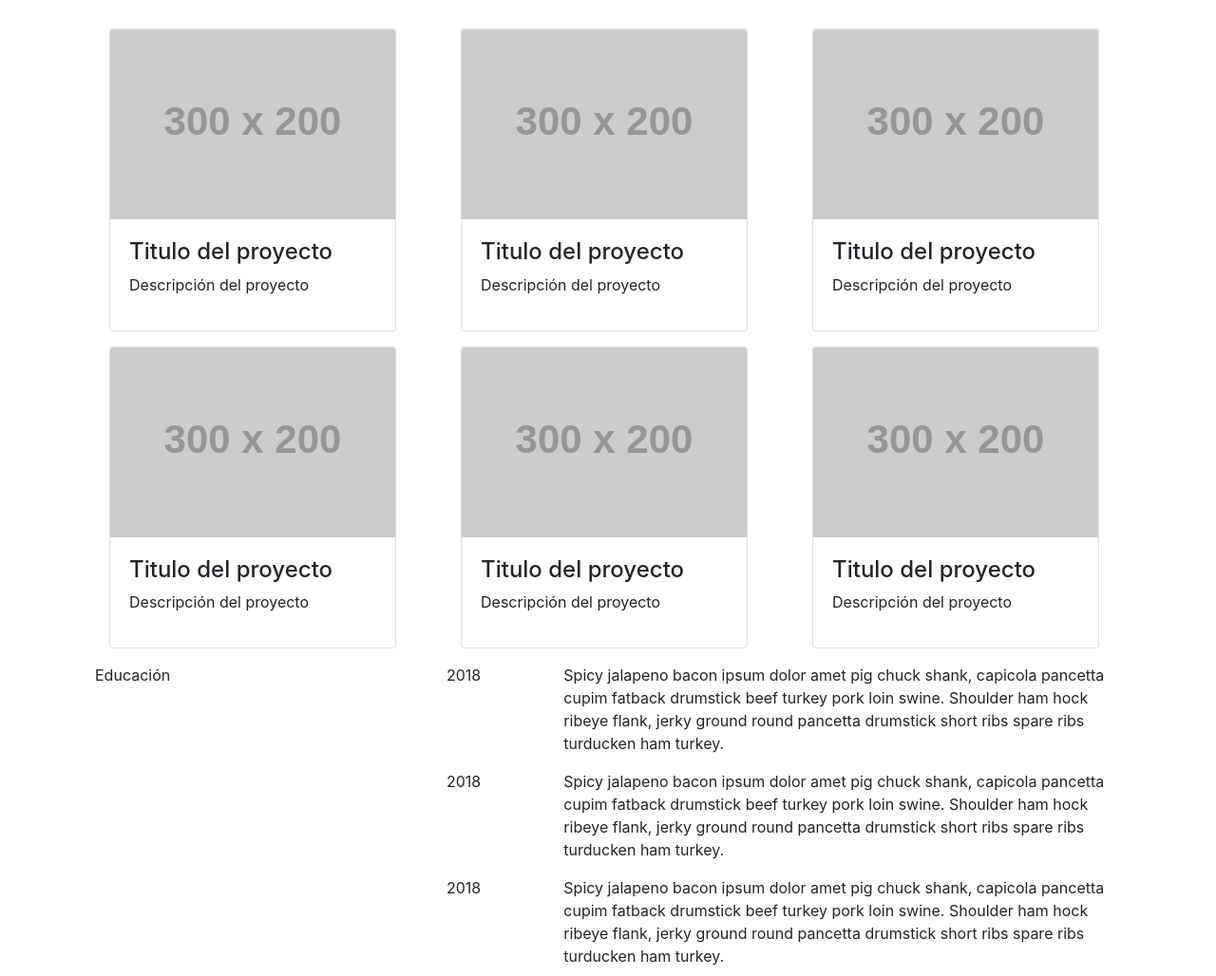
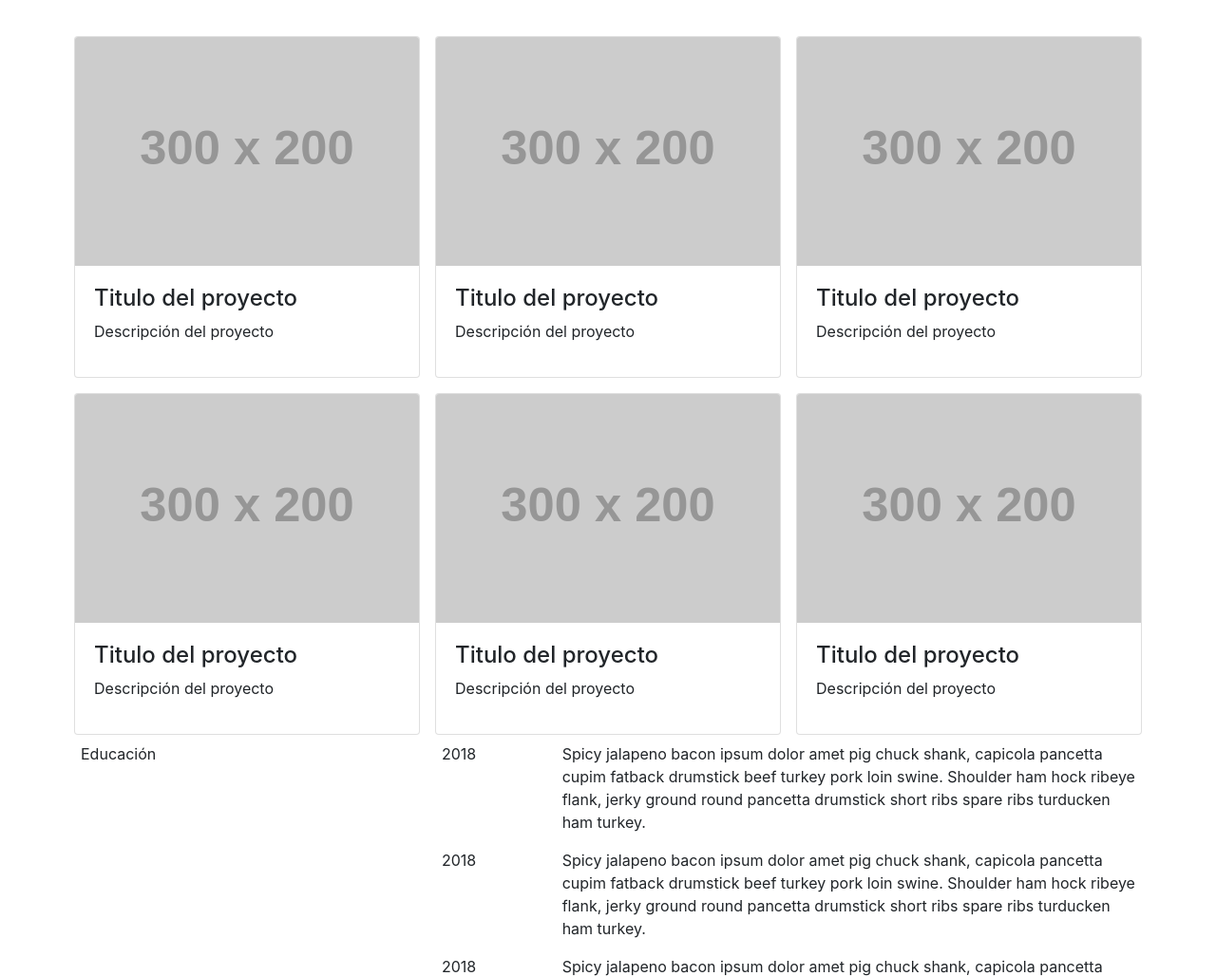
Before and after one commit to abelespana/bootstrap-workshop-osw, a plain HTML site: page maqueta1/index.html in a window 1280 px wide. Shown: the part 559-1587 px from the top of the page at 95% size. Drawn offline with nearby package versions, Linux system fonts and the light colour scheme; placeholder pictures from the web are drawn by us.

Commit message:
Fix grid distribution. Fix carousel images
- Add a responsive grid for the cards
- Remove style that modify the heigh of the images

```diff
--- a/maqueta1/index.html
+++ b/maqueta1/index.html
@@ -57,60 +57,69 @@
         </div>
     </div>
     <div class="container">
-        <div class="d-flex flex-wrap justify-content-around">
-                <div class="card mb-3 mr-md-2 w-18">
+        <div class="row">
+            <div class="col-lg-4 col-sm-12 p-2">
+                <div class="card">
                     <img src="https://via.placeholder.com/300x200" alt="imagen del proyecto" class="card-img-top">
                     <div class="card-body">
                         <h4 class="card-text">Titulo del proyecto</h4>
                         <p class="card-text">Descripción del proyecto</p>
                         <a href="#demo"></a>
                     </div>
-
                 </div>
-                <div class="card mb-3 mr-md-2 w-18">
+            </div>
+            <div class="col-lg-4 col-sm-12 p-2">
+                <div class="card">
                     <img src="https://via.placeholder.com/300x200" alt="imagen del proyecto" class="card-img-top">
                     <div class="card-body">
                         <h4 class="card-text">Titulo del proyecto</h4>
                         <p class="card-text">Descripción del proyecto</p>
                         <a href="#demo"></a>
                     </div>
-
                 </div>
-                <div class="card mb-3 mr-md-2 w-18">
+            </div>
+            <div class="col-lg-4 col-sm-12 p-2">
+                <div class="card">
                     <img src="https://via.placeholder.com/300x200" alt="imagen del proyecto" class="card-img-top">
                     <div class="card-body">
                         <h4 class="card-text">Titulo del proyecto</h4>
                         <p class="card-text">Descripción del proyecto</p>
                         <a href="#demo"></a>
                     </div>
-
                 </div>
-                <div class="card mb-3 mr-md-2 w-18">
+            </div>
+        </div>
+        <div class="row">
+            <div class="col-lg-4 col-sm-12 p-2">
+                <div class="card">
                     <img src="https://via.placeholder.com/300x200" alt="imagen del proyecto" class="card-img-top">
                     <div class="card-body">
                         <h4 class="card-text">Titulo del proyecto</h4>
                         <p class="card-text">Descripción del proyecto</p>
                         <a href="#demo"></a>
                     </div>
-
                 </div>
-                <div class="card mb-3 mr-md-2 w-18">
+            </div>
+            <div class="col-lg-4 col-sm-12 p-2">
+                <div class="card">
                     <img src="https://via.placeholder.com/300x200" alt="imagen del proyecto" class="card-img-top">
                     <div class="card-body">
                         <h4 class="card-text">Titulo del proyecto</h4>
                         <p class="card-text">Descripción del proyecto</p>
                         <a href="#demo"></a>
                     </div>
-
                 </div>
-                <div class="card mb-3 mr-md-2 w-18">
+            </div>
+            <div class="col-lg-4 col-sm-12 p-2">
+                <div class="card">
                     <img src="https://via.placeholder.com/300x200" alt="imagen del proyecto" class="card-img-top">
                     <div class="card-body">
                         <h4 class="card-text">Titulo del proyecto</h4>
                         <p class="card-text">Descripción del proyecto</p>
                         <a href="#demo"></a>
                     </div>
-
+                </div>
+            </div>
         </div>
     </div>
     <div class="container">
@@ -164,7 +173,8 @@
         </div>
     </div>
 
-        <div id="carouselSkills" class=" container carousel slide mb-3" data-ride="carousel">
+     <div class="container">
+        <div id="carouselSkills" class="carousel slide py-2" data-ride="carousel">
             <ol class="carousel-indicators">
                 <li data-target="#carouselSkills" data-slide-to="0" class="active">HTML</li>
                 <li data-target="#carouselSkills" data-slide-to="1">CSS</li>
@@ -183,6 +193,7 @@
                 </div>
                 <div class="carousel-item">
                     <img src="https://via.placeholder.com/300x200" alt="fourth slide" class="d-block w-100">
+                </div>
             </div>
         </div>
     </div>
@@ -227,9 +238,6 @@
             <button type="submit" class="btn btn-primary mb-2">Enviar</button>
         </div>
     </div>
-
-    </div>
-
     <footer class="page-footer font-small bg-primary pt-4">
         <div class="container-fluid text-center text-md-left pl-md-5">
             <div class="row">
@@ -279,5 +287,4 @@
     <script src="https://code.jquery.com/jquery-3.3.1.slim.min.js" integrity="sha384-q8i/X+965DzO0rT7abK41JStQIAqVgRVzpbzo5smXKp4YfRvH+8abtTE1Pi6jizo" crossorigin="anonymous"></script>
     <script src="https://cdnjs.cloudflare.com/ajax/libs/popper.js/1.14.6/umd/popper.min.js" integrity="sha384-wHAiFfRlMFy6i5SRaxvfOCifBUQy1xHdJ/yoi7FRNXMRBu5WHdZYu1hA6ZOblgut" crossorigin="anonymous"></script>
     <script src="https://stackpath.bootstrapcdn.com/bootstrap/4.2.1/js/bootstrap.min.js" integrity="sha384-B0UglyR+jN6CkvvICOB2joaf5I4l3gm9GU6Hc1og6Ls7i6U/mkkaduKaBhlAXv9k" crossorigin="anonymous"></script>
-    <script src="main.js"></script>
 </html>
--- a/maqueta1/main.css
+++ b/maqueta1/main.css
@@ -7,11 +7,6 @@
     background-color: rgba(242, 242, 242, 0.8);
 }
 
-.carousel img{
-    height: 400px;
-
-}
-
 /* la forma ideal sería meternos en SASS y modificar las variables */
 .bg-primary{
     background-color: purple !important;
```
Lines whose indentation alone changed are shown as unchanged.
